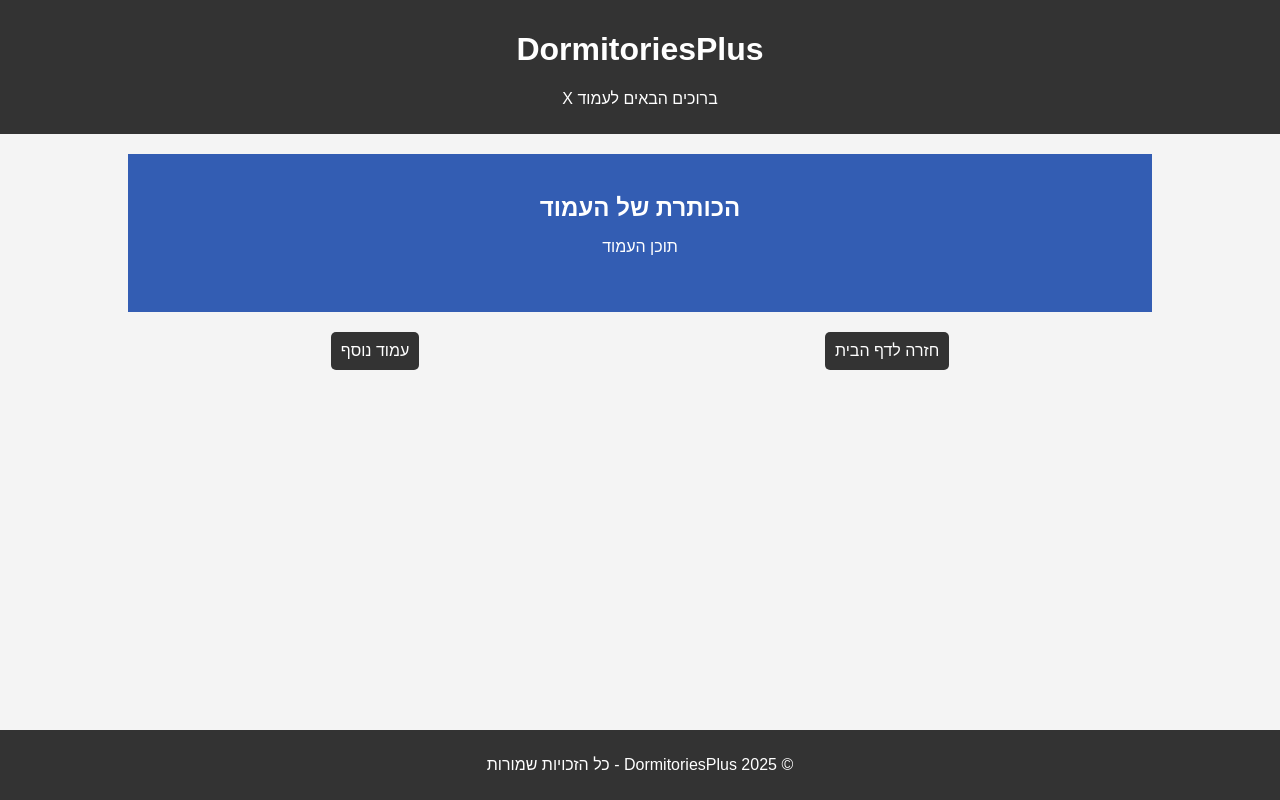
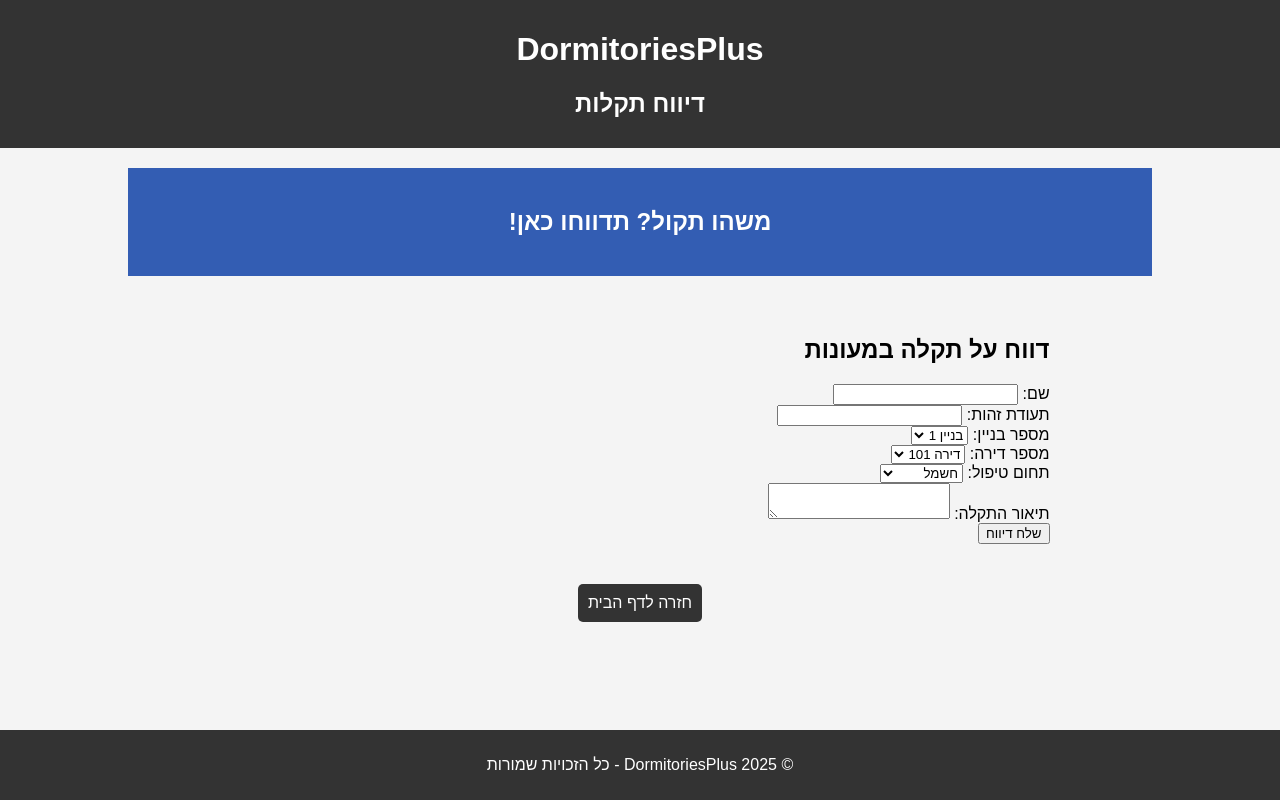
Before and after one commit to dorm-manage/dorm-manage-system, a Django app: page /faults/ in a window 1280 px wide. Run offline with Django 5.2, Linux system fonts and the light colour scheme.

Commit message:
index draft and other pages

```diff
--- a/templates/faults.html
+++ b/templates/faults.html
@@ -68,24 +68,80 @@
         padding: 10px 0;
         margin-top: 20px;
       }
+
     </style>
   </head>
-  <body>
+ <body>
 
     <header>
       <h1>DormitoriesPlus</h1>
-      <p>ברוכים הבאים לעמוד X</p>
+        <h2> דיווח תקלות </h2>
     </header>
 
     <div class="container">
       <div class="hero">
-        <h2>הכותרת של העמוד</h2>
-        <p>תוכן העמוד</p>
+        <h2>משהו תקול? תדווחו כאן!</h2>
+
       </div>
 
+          <div class="container">
+      <div class="form-container">
+        <h2>דווח על תקלה במעונות</h2>
+        <form action="/submit_fault_report/" method="POST">
+          {% csrf_token %}
+            <div class="form-group">
+           <label for="name">שם:</label>
+           <input type="text" id="name" name="name" required pattern="[א-תa-zA-Z]+$" title="נא להזין רק אותיות" />
+        </div>
+
+        <div class="form-group">
+          <label for="id_number">תעודת זהות:</label>
+            <input type="text" id="id_number" name="id_number" required pattern="^\d{9}$" title="נא להזין 9 ספרות בלבד" maxlength="9" />
+        </div>
+
+          <div class="form-group">
+            <label for="building_number">מספר בניין:</label>
+            <select id="building_number" name="building_number" required>
+              <option value="1">בניין 1</option>
+              <option value="2">בניין 2</option>
+              <option value="3">בניין 3</option>
+              <option value="4">בניין 4</option>
+            </select>
+          </div>
+
+          <div class="form-group">
+            <label for="apartment_number">מספר דירה:</label>
+            <select id="apartment_number" name="apartment_number" required>
+              <option value="101">דירה 101</option>
+              <option value="102">דירה 102</option>
+              <option value="103">דירה 103</option>
+              <option value="104">דירה 104</option>
+            </select>
+          </div>
+
+          <div class="form-group">
+            <label for="issue_type">תחום טיפול:</label>
+            <select id="issue_type" name="issue_type" required>
+              <option value="חשמל">חשמל</option>
+              <option value="אינסטלציה">אינסטלציה</option>
+              <option value="אחר">אחר</option>
+            </select>
+          </div>
+
+          <div class="form-group">
+            <label for="description">תיאור התקלה:</label>
+            <textarea id="description" name="description" required></textarea>
+          </div>
+
+          <div class="form-group">
+            <button type="submit" class="submit-btn">שלח דיווח</button>
+          </div>
+        </form>
+      </div>
+    </div>
+
       <div class="links">
-        <a href="index.html">חזרה לדף הבית</a>
-        <a href="another_page.html">עמוד נוסף</a>
+        <a href="/">חזרה לדף הבית</a>
       </div>
     </div>
 
--- a/templates/index.html
+++ b/templates/index.html
@@ -119,11 +119,7 @@
       <a href="{% url 'connect_us' %}">צור קשר</a>
     </div>
 
-      <!-- כפתור עם טוליפ -->
-      <div class="tooltip">
-        <button>מידע נוסף</button>
-        <span class="tooltiptext">כאן תוכל למצוא את כל המידע על המעונות והשירותים שלנו.</span>
-      </div>
+
     </div>
 
     <footer>
```
Also changed, not shown: templates/application.html (+70 -5 lines), templates/connect_us.html (+10 -6 lines).
